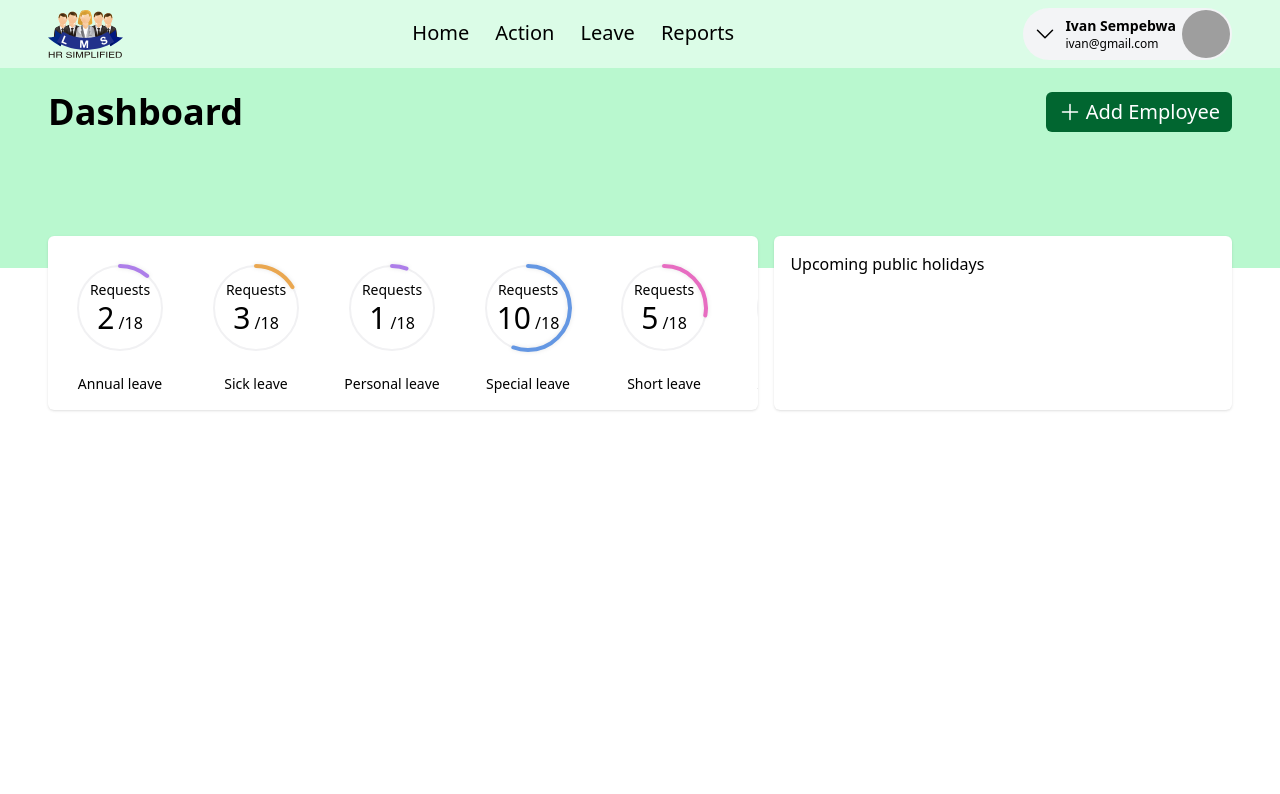
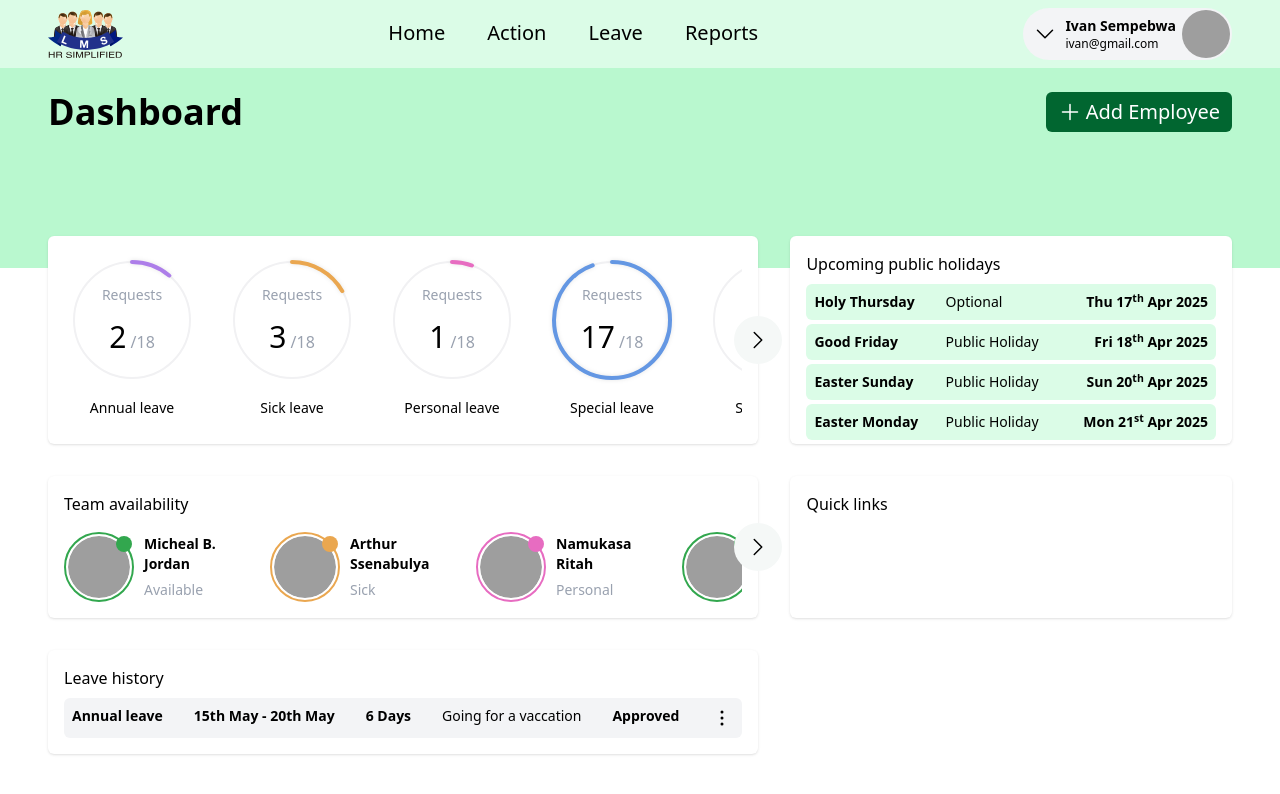
Before and after one commit to macrodev22/elms-proj, a Vue app in the folder hr-dashboard/: page / in a window 1280 px wide. Shown: the top 794 px of the page. Built offline with nearby package versions, Linux system fonts and the light colour scheme; grey boxes are pictures that could not be loaded.

Commit message:
hr minor

```diff
--- a/hr-dashboard/src/App.vue
+++ b/hr-dashboard/src/App.vue
@@ -1,9 +1,42 @@
 <script setup>
+import { ref } from 'vue';
 import NavButton from './components/NavButton.vue';
 import Button from './components/Button.vue';
-import { ChevronDownIcon, PlusIcon } from '@heroicons/vue/24/outline';
+import { PlusIcon } from '@heroicons/vue/24/outline';
 import Card from './components/Card.vue';
 import LeaveStat from './components/LeaveStat.vue';
+import ForwardButton from './components/ForwardButton.vue';
+import Profile from './components/Profile.vue';
+import EmployeeAvailability from './components/EmployeeAvailability.vue';
+import PublicHolidayList from './components/PublicHolidayList.vue';
+import LeaveHistory from './components/LeaveHistory.vue';
+
+const leaveStatsContainer = ref(null)
+const employeeAvailabilityContainer = ref(null)
+
+const rightScroll = (container) => {
+  // console.log('scrolling ', container)
+
+  const width = container.clientWidth
+  const maxLeftScroll = container.scrollWidth - width
+  if (container.scrollLeft >= maxLeftScroll) {
+    container.scrollLeft = 0
+  } else
+    container.scrollBy({
+      left: width - 20,
+      behavior: 'smooth'
+    })
+}
+
+const holidays = [
+  { 'name': 'Holy Thursday', type: 'Optional', date: '17/04/2025' },
+  { 'name': 'Good Friday', type: 'Public Holiday', date: '18/04/2025' },
+  { 'name': 'Easter Sunday', type: 'Public Holiday', date: '20/04/2025' },
+  { 'name': 'Easter Monday', type: 'Public Holiday', date: '21/04/2025' },
+  { 'name': 'Labour day', type: 'Public Holiday', date: '01/05/2025' },
+
+]
+
 </script>
 
 <template>
@@ -17,20 +50,8 @@ import LeaveStat from './components/LeaveStat.vue';
         <NavButton label="Reports" href="#" />
       </div>
       <div>
-        <div class="bg-gray-100 p-0.5 rounded-full flex gap-1.5 items-center">
-          <div class="flex items-center gap-1">
-            <div class="p-1 ml-1">
-              <ChevronDownIcon class="size-6" />
-            </div>
-            <div class="flex flex-col">
-              <p class="font-bold text-sm">Ivan Sempebwa</p>
-              <p class="text-xs">ivan@gmail.com</p>
-            </div>
-          </div>
-          <img class="w-12 h-12 object-cover rounded-full"
-            src="https://media.istockphoto.com/id/1386479313/photo/happy-millennial-afro-american-business-woman-posing-isolated-on-white.jpg?s=612x612&w=0&k=20&c=8ssXDNTp1XAPan8Bg6mJRwG7EXHshFO5o0v9SIj96nY="
-            alt="profile photo">
-        </div>
+        <Profile name="Ivan Sempebwa" email="ivan@gmail.com"
+          photo="https://media.istockphoto.com/id/1386479313/photo/happy-millennial-afro-american-business-woman-posing-isolated-on-white.jpg?s=612x612&w=0&k=20&c=8ssXDNTp1XAPan8Bg6mJRwG7EXHshFO5o0v9SIj96nY=" />
       </div>
     </div>
   </div>
@@ -40,21 +61,67 @@ import LeaveStat from './components/LeaveStat.vue';
       </Button></h2>
   </div>
   <main class="px-12 top-[-2rem] relative">
-    <div class="flex gap-4">
-      <Card class="md:w-3/5 flex gap-6 overflow-x-hidden">
-        <LeaveStat type="annual" count="2" total="18" />
-        <LeaveStat type="sick" count="3" total="18" />
-        <LeaveStat type="personal" count="1" total="18" />
-        <LeaveStat type="special" count="10" total="18" />
-        <LeaveStat type="short" count="5" total="18" />
-        <LeaveStat type="annual" count="2" total="18" />
+    <div class="flex gap-8 mb-8 h-52">
+      <Card class="relative md:w-3/5">
+        <div class="flex gap-6 overflow-x-auto scroll-smooth scroll-hide" ref="leaveStatsContainer">
+          <LeaveStat type="annual" :count="2" :total="18" />
+          <LeaveStat type="sick" :count="3" :total="18" />
+          <LeaveStat type="personal" :count="1" :total="18" />
+          <LeaveStat type="special" :count="17" :total="18" />
+          <LeaveStat type="short" :count="5" :total="18" />
+          <LeaveStat type="annual" :count="2" :total="18" />
 
+        </div>
+        <ForwardButton @click="rightScroll(leaveStatsContainer)"
+          class="absolute right-0 top-[50%] translate-x-[50%] translate-y-[-50%] z-10" />
       </Card>
+      <Card class="flex-1 overflow-y-hidden">
+        <h4 class="font-xl mb-2">Upcoming public holidays</h4>
+        <PublicHolidayList :holidays="holidays" />
+      </Card>
+    </div>
+    <div class="flex gap-8 mb-8">
+      <div class="relative md:w-3/5">
+        <Card>
+          <h4 class="mb-4">Team availability</h4>
+          <div class="flex gap-4 overflow-x-auto scroll-smooth scroll-hide" ref="employeeAvailabilityContainer">
+            <EmployeeAvailability name="Micheal B. Jordan"
+              photo="https://t3.ftcdn.net/jpg/03/62/40/80/360_F_362408093_AlwyWJQbyc6edRlXGaGz3xquwzLGXhkX.jpg" />
+            <EmployeeAvailability name="Arthur Ssenabulya" status="sick" />
+            <EmployeeAvailability name="Namukasa Ritah" status="personal" />
+            <EmployeeAvailability name="Tiffy L. Tiffany" status="available" />
+            <EmployeeAvailability name="Irwin Sempebwa" status="short" />
+            <EmployeeAvailability name="Isaac Mutebi" status="study" />
+
+          </div>
+        </Card>
+        <ForwardButton @click="rightScroll(employeeAvailabilityContainer)"
+          class="absolute right-0 top-[50%] translate-x-[50%] translate-y-[-50%] z-10" />
+      </div>
       <Card class="flex-1">
-        <h4 class="font-xl">Upcoming public holidays</h4>
+        <h4>Quick links</h4>
+      </Card>
+    </div>
+    <div class="flex gap-8">
+      <Card class=" md:w-3/5">
+        <h4 class="mb-2">Leave history</h4>
+        <LeaveHistory />
       </Card>
     </div>
   </main>
 </template>
 
-<style scoped></style>
+<style scoped>
+.scroll-hide {
+  overflow-x: auto;
+  scrollbar-width: none;
+  /* Firefox */
+  -ms-overflow-style: none;
+  /* IE and Edge */
+}
+
+.scroll-hide::-webkit-scrollbar {
+  display: none;
+  /* WebKit browsers */
+}
+</style>
--- a/hr-dashboard/src/components/Button.vue
+++ b/hr-dashboard/src/components/Button.vue
@@ -7,7 +7,7 @@ const { label, type } = defineProps({
 </script>
 <template>
     <button
-        class="bg-green-800 text-white text-xl rounded-md font-normal px-3 py-1 flex items-center gap-1 cursor-pointer">
+        class="bg-green-800 text-white text-xl rounded-md font-normal px-3 py-1 flex items-center gap-1 cursor-pointer hover:bg-green-900">
         <slot />
         {{ label }}
     </button>
--- /dev/null
+++ b/hr-dashboard/src/components/EmployeeAvailability.vue
@@ -0,0 +1,36 @@
+<script setup>
+const { status, name, photo } = defineProps({
+    status: { type: String, default: 'available' },
+    name: String,
+    photo: { type: String, default: "https://encrypted-tbn0.gstatic.com/images?q=tbn:ANd9GcTCw6RV343VjEiadcJNk0mbq_2dzMeizoL96g&s" }
+})
+
+const capitalize = (str) => str[0].toUpperCase() + str.slice(1).toLowerCase()
+
+const colors = {
+    "annual": "#AD7EE9",
+    "special": "#6497E3",
+    "personal": "#E76CC1",
+    "sick": "#EAA750",
+    "short": "#E76CC1",
+    "study": "#6497E3",
+    "available": "#32A74E",
+}
+
+const borderColor = colors[status.toLowerCase()] || colors['available']
+</script>
+<template>
+    <div class="flex gap-2.5 w-[190px]" style="flex: 0 0 auto">
+        <div class="rounded-full border-2 p-0.5 relative w-[70px] h-[70px]" :style="{ borderColor }">
+            <div class="absolute rounded-full w-4 h-4 right-0" :style="{ backgroundColor: borderColor, }">
+            </div>
+            <div class="rounded-full w-full h-full overflow-hidden">
+                <img :src="photo" alt="employee" class="object-cover rounded-full w-full h-full">
+            </div>
+        </div>
+        <div class="flex-1 flex flex-col justify-center gap-1.5">
+            <p class="text-sm font-bold">{{ name }}</p>
+            <p class="text-sm text-gray-400">{{ capitalize(status) }}</p>
+        </div>
+    </div>
+</template>
--- /dev/null
+++ b/hr-dashboard/src/components/ForwardButton.vue
@@ -0,0 +1,9 @@
+<script setup>
+import { ChevronRightIcon } from '@heroicons/vue/24/outline';
+</script>
+<template>
+    <button
+        class="bg-[#F5F8F7] w-12 h-12 rounded-full flex items-center justify-center cursor-pointer hover:bg-[#edf3f1]">
+        <ChevronRightIcon class="size-6" />
+    </button>
+</template>
--- /dev/null
+++ b/hr-dashboard/src/components/LeaveHistory.vue
@@ -0,0 +1,16 @@
+<script setup>
+import { EllipsisVerticalIcon } from '@heroicons/vue/24/outline';
+</script>
+
+<template>
+    <div class="bg-gray-100 flex justify-between gap-2.5 p-2 rounded-md text-sm font-bold">
+        <div>Annual leave</div>
+        <div>15th May - 20th May</div>
+        <div>6 Days</div>
+        <div class="font-normal">Going for a vaccation</div>
+        <div>Approved</div>
+        <div>
+            <EllipsisVerticalIcon class="size-6" />
+        </div>
+    </div>
+</template>
--- a/hr-dashboard/src/components/LeaveStat.vue
+++ b/hr-dashboard/src/components/LeaveStat.vue
@@ -4,7 +4,7 @@ const capitalize = (str) => str[0].toUpperCase() + str.slice(1).toLowerCase()
 const colors = {
     "annual": "#AD7EE9",
     "special": "#6497E3",
-    "personnal": "#E76CC1",
+    "personal": "#E76CC1",
     "sick": "#EAA750",
     "short": "#E76CC1",
     "study": "#6497E3"
@@ -20,23 +20,23 @@ const { type, subtitle, count, total } = defineProps({
 const progress = Math.min(count / total, 1)
 const progressColor = colors[type.toLowerCase()] || "#AD7EE9"
 
-const radius = 42
+const radius = 58
 const circumfrence = 2 * Math.PI * radius
 const offset = circumfrence * (1 - progress)
 </script>
 <template>
     <div class="flex flex-col justify-between gap-2.5 items-center">
-        <div class="relative w-28 h-28">
+        <div class="relative w-34 h-34 text-gray-400">
             <svg class="w-full h-full rotate-[-90deg]">
                 <!-- Track -->
-                <circle cx="56" cy="56" r="42" stroke="#F1F1F3" stroke-width="2" fill="none" />
+                <circle cx="68" cy="68" :r="radius" stroke="#F1F1F3" stroke-width="2" fill="none" />
                 <!-- Progress -->
-                <circle cx="56" cy="56" r="42" :stroke="progressColor" stroke-width="4" fill="none"
-                    stroke-dasharray="264" :stroke-dashoffset="offset" stroke-linecap="round"
+                <circle cx="68" cy="68" :r="radius" :stroke="progressColor" stroke-width="4" fill="none"
+                    :stroke-dasharray="circumfrence" :stroke-dashoffset="offset" stroke-linecap="round"
                     style="filter: drop-shadow(0 0 2px rgba(0, 0, 0, 0.1));" />
             </svg>
 
-            <div class="absolute inset-0 flex flex-col items-center justify-center text-center">
+            <div class="absolute inset-0 gap-3.5 flex flex-col items-center justify-center text-center">
                 <p class="text-sm">{{ subtitle }}</p>
                 <p><span class="text-3xl text-black">{{ count }}</span> /{{ total }}</p>
             </div>
--- a/hr-dashboard/src/components/NavButton.vue
+++ b/hr-dashboard/src/components/NavButton.vue
@@ -6,7 +6,7 @@ const { href, label } = defineProps({
 </script>
 <template>
     <a :href="href"
-        class="text-xl flex h-full items-center border-b-3 border-b-transparent hover:border-b-green-700 hover:border-b-3">
+        class="text-xl flex h-full items-center px-2 border-b-3 border-b-transparent hover:border-b-green-700 hover:border-b-3">
         {{ label }}
     </a>
 </template>
--- /dev/null
+++ b/hr-dashboard/src/components/Profile.vue
@@ -0,0 +1,24 @@
+<script setup>
+import { ChevronDownIcon } from '@heroicons/vue/24/outline';
+
+const { email, name, photo } = defineProps({
+    email: String,
+    photo: String,
+    name: String,
+})
+</script>
+
+<template>
+    <div class="bg-gray-100 p-0.5 rounded-full flex gap-1.5 items-center">
+        <div class="flex items-center gap-1">
+            <div class="p-1 ml-1 cursor-pointer">
+                <ChevronDownIcon class="size-6" />
+            </div>
+            <div class="flex flex-col">
+                <p class="font-bold text-sm">{{ name }}</p>
+                <p class="text-xs">{{ email }}</p>
+            </div>
+        </div>
+        <img class="w-12 h-12 object-cover rounded-full" :src="photo" alt="profile photo">
+    </div>
+</template>
--- /dev/null
+++ b/hr-dashboard/src/components/PublicHoliday.vue
@@ -0,0 +1,33 @@
+<script setup>
+const { name, date, type } = defineProps({
+    name: String,
+    date: String,
+    type: { type: String, default: 'Public Holiday' }
+})
+
+const formatDate = (dateStr) => {
+    const dateParts = dateStr.split('/')
+    const dateObj = new Date(dateParts[2], dateParts[1] - 1, dateParts[0])
+
+    const day = dateObj.getDay()
+    const date = dateObj.getDate()
+    const month = dateObj.toLocaleString('default', { month: 'short' })
+    const year = dateObj.getFullYear()
+
+    const days = ["Sun", "Mon", "Tue", "Wed", "Thu", "Fri", "Sat"]
+    let suffix
+    if ([1, 21, 31].includes(date)) suffix = 'st'
+    else if ([2, 22].includes(date)) suffix = 'nd'
+    else if ([3, 23].includes(date)) suffix = 'rd'
+    else suffix = 'th'
+
+    return `${days[day]} ${date}<sup>${suffix}</sup> ${month} ${year}`
+}
+</script>
+<template>
+    <div class="bg-green-100 rounded-md flex text-sm p-2">
+        <div class="flex-1 font-bold">{{ name }}</div>
+        <div class="flex-1 ">{{ type }}</div>
+        <div class="flex-1 font-bold text-right" v-html="formatDate(date)"></div>
+    </div>
+</template>
--- /dev/null
+++ b/hr-dashboard/src/components/PublicHolidayList.vue
@@ -0,0 +1,12 @@
+<script setup>
+import PublicHoliday from './PublicHoliday.vue';
+const { holidays } = defineProps({
+    holidays: Array,
+})
+</script>
+<template>
+    <div class="flex flex-col gap-1 overflow-y-scroll h-full">
+        <PublicHoliday v-for="holiday in holidays" :key="holiday.name" :name="holiday.name" :date="holiday.date"
+            :type="holiday.type" />
+    </div>
+</template>
```
